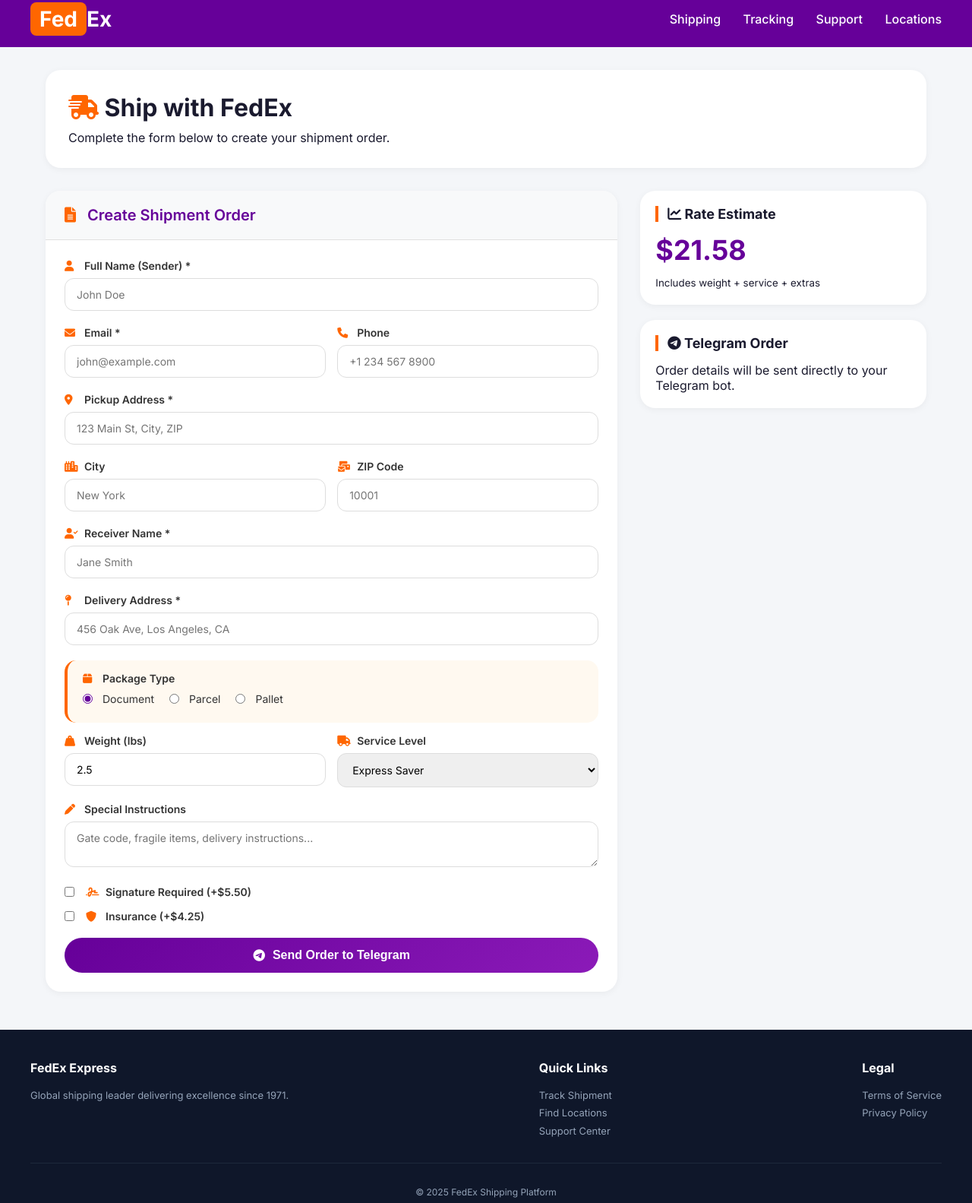
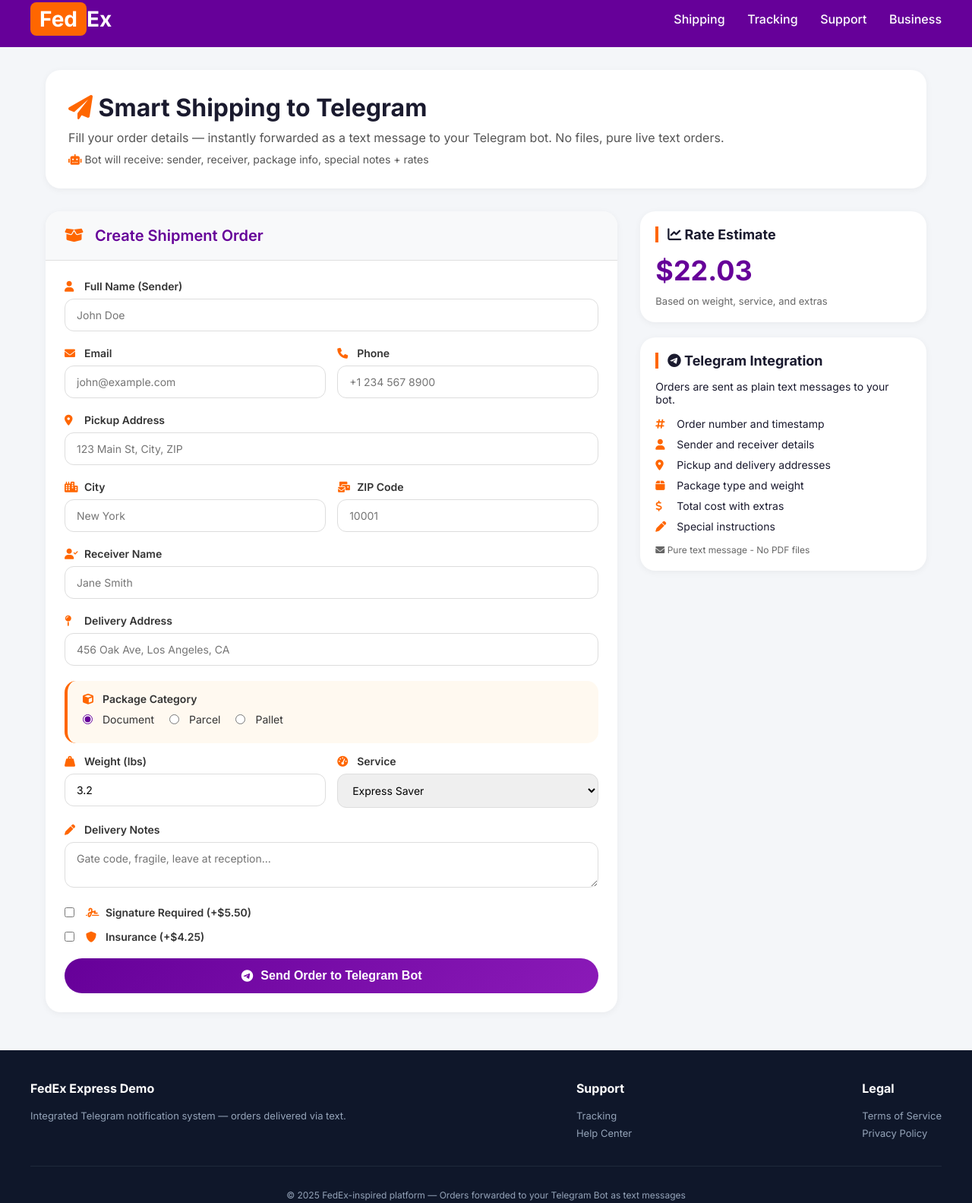
Before and after one commit to ayoub007-crypto/fedex-shipping-bot, a website: page public/index.html in a window 1280 px wide. Shown: the part 12-1595 px from the top of the page at 76% size. Drawn offline with Linux system fonts and the light colour scheme.

Commit message:
update index

```diff
--- a/public/index.html
+++ b/public/index.html
@@ -3,7 +3,7 @@
 <head>
   <meta charset="UTF-8">
   <meta name="viewport" content="width=device-width, initial-scale=1.0">
-  <title>FedEx Shipping | Order to Telegram</title>
+  <title>FedEx Shipping | Order to Telegram Bot</title>
   <link href="https://fonts.googleapis.com/css2?family=Inter:wght@300;400;500;600;700&display=swap" rel="stylesheet">
   <link rel="stylesheet" href="https://cdnjs.cloudflare.com/ajax/libs/font-awesome/6.0.0-beta3/css/all.min.css">
   <style>
@@ -46,7 +46,6 @@
       text-decoration: none;
       margin-left: 25px;
       font-weight: 500;
-      transition: 0.2s;
     }
 
     .nav a:hover { color: #ff6600; }
@@ -71,6 +70,11 @@
     }
 
     .hero h1 i { color: #ff6600; }
+
+    .hero p {
+      color: #555;
+      margin-top: 10px;
+    }
 
     .two-columns {
       display: flex;
@@ -124,7 +128,6 @@
       border-radius: 12px;
       font-family: 'Inter', sans-serif;
       font-size: 14px;
-      transition: 0.2s;
     }
 
     input:focus, select:focus, textarea:focus {
@@ -191,7 +194,6 @@
       align-items: center;
       justify-content: center;
       gap: 10px;
-      transition: 0.2s;
     }
 
     .submit-btn:hover {
@@ -202,7 +204,6 @@
     .submit-btn:disabled {
       opacity: 0.7;
       cursor: not-allowed;
-      transform: none;
     }
 
     .sidebar {
@@ -232,6 +233,24 @@
       margin: 10px 0;
     }
 
+    .info-list {
+      list-style: none;
+      margin-top: 10px;
+    }
+
+    .info-list li {
+      margin-bottom: 10px;
+      display: flex;
+      align-items: center;
+      gap: 8px;
+      font-size: 14px;
+    }
+
+    .info-list i {
+      color: #ff6600;
+      width: 20px;
+    }
+
     .footer {
       background: #0f172a;
       color: #94a3b8;
@@ -259,8 +278,6 @@
       font-size: 13px;
       line-height: 1.8;
     }
-
-    .footer-col a:hover { color: #ff6600; }
 
     .copyright {
       text-align: center;
@@ -307,32 +324,33 @@
     <a href="#">Shipping</a>
     <a href="#">Tracking</a>
     <a href="#">Support</a>
-    <a href="#">Locations</a>
+    <a href="#">Business</a>
   </div>
 </div>
 
 <div class="container">
   <div class="hero">
-    <h1><i class="fas fa-shipping-fast"></i> Ship with FedEx</h1>
-    <p>Complete the form below to create your shipment order.</p>
+    <h1><i class="fas fa-paper-plane"></i> Smart Shipping to Telegram</h1>
+    <p>Fill your order details — instantly forwarded as a text message to your Telegram bot. No files, pure live text orders.</p>
+    <p style="margin-top: 10px; font-size: 14px;"><i class="fas fa-robot" style="color:#ff6600;"></i> Bot will receive: sender, receiver, package info, special notes + rates</p>
   </div>
 
   <div class="two-columns">
     <div class="form-card">
       <div class="card-title">
-        <i class="fas fa-file-alt"></i> Create Shipment Order
+        <i class="fas fa-box-open"></i> Create Shipment Order
       </div>
       <div class="form-body">
         <form id="orderForm">
           <div class="form-group">
-            <label><i class="fas fa-user"></i> Full Name (Sender) *</label>
-            <input type="text" id="fullName" required placeholder="John Doe">
+            <label><i class="fas fa-user"></i> Full Name (Sender)</label>
+            <input type="text" id="fullName" placeholder="John Doe" required>
           </div>
 
           <div class="row-2">
             <div class="form-group">
-              <label><i class="fas fa-envelope"></i> Email *</label>
-              <input type="email" id="email" required placeholder="john@example.com">
+              <label><i class="fas fa-envelope"></i> Email</label>
+              <input type="email" id="email" placeholder="john@example.com" required>
             </div>
             <div class="form-group">
               <label><i class="fas fa-phone"></i> Phone</label>
@@ -341,8 +359,8 @@
           </div>
 
           <div class="form-group">
-            <label><i class="fas fa-location-dot"></i> Pickup Address *</label>
-            <input type="text" id="address" required placeholder="123 Main St, City, ZIP">
+            <label><i class="fas fa-location-dot"></i> Pickup Address</label>
+            <input type="text" id="address" placeholder="123 Main St, City, ZIP" required>
           </div>
 
           <div class="row-2">
@@ -357,17 +375,17 @@
           </div>
 
           <div class="form-group">
-            <label><i class="fas fa-user-check"></i> Receiver Name *</label>
-            <input type="text" id="receiverName" required placeholder="Jane Smith">
+            <label><i class="fas fa-user-check"></i> Receiver Name</label>
+            <input type="text" id="receiverName" placeholder="Jane Smith" required>
           </div>
 
           <div class="form-group">
-            <label><i class="fas fa-map-pin"></i> Delivery Address *</label>
-            <input type="text" id="deliveryAddress" required placeholder="456 Oak Ave, Los Angeles, CA">
+            <label><i class="fas fa-map-pin"></i> Delivery Address</label>
+            <input type="text" id="deliveryAddress" placeholder="456 Oak Ave, Los Angeles, CA" required>
           </div>
 
           <div class="package-box">
-            <label><i class="fas fa-box"></i> Package Type</label>
+            <label><i class="fas fa-cube"></i> Package Category</label>
             <div class="radio-group">
               <label><input type="radio" name="packageType" value="Document/Envelope" checked> Document</label>
               <label><input type="radio" name="packageType" value="Parcel/Box"> Parcel</label>
@@ -378,10 +396,10 @@
           <div class="row-2">
             <div class="form-group">
               <label><i class="fas fa-weight-hanging"></i> Weight (lbs)</label>
-              <input type="number" id="weight" step="0.1" value="2.5">
+              <input type="number" id="weight" step="0.1" value="3.2">
             </div>
             <div class="form-group">
-              <label><i class="fas fa-truck"></i> Service Level</label>
+              <label><i class="fas fa-tachometer-alt"></i> Service</label>
               <select id="service">
                 <option value="Priority Overnight">Priority Overnight</option>
                 <option value="Express Saver" selected>Express Saver</option>
@@ -392,8 +410,8 @@
           </div>
 
           <div class="form-group">
-            <label><i class="fas fa-pen"></i> Special Instructions</label>
-            <textarea id="notes" rows="2" placeholder="Gate code, fragile items, delivery instructions..."></textarea>
+            <label><i class="fas fa-pen"></i> Delivery Notes</label>
+            <textarea id="notes" rows="2" placeholder="Gate code, fragile, leave at reception..."></textarea>
           </div>
 
           <div class="checkbox-group">
@@ -407,7 +425,7 @@
           </div>
 
           <button type="submit" class="submit-btn" id="sendBtn">
-            <i class="fab fa-telegram"></i> Send Order to Telegram
+            <i class="fab fa-telegram-plane"></i> Send Order to Telegram Bot
           </button>
         </form>
       </div>
@@ -416,13 +434,22 @@
     <div class="sidebar">
       <div class="info-card">
         <h3><i class="fas fa-chart-line"></i> Rate Estimate</h3>
-        <div class="rate" id="rateDisplay">$14.95</div>
-        <small>Includes weight + service + extras</small>
+        <div class="rate" id="rateDisplay">$18.95</div>
+        <p style="font-size: 13px; color: #666;">Based on weight, service, and extras</p>
       </div>
 
       <div class="info-card">
-        <h3><i class="fab fa-telegram"></i> Telegram Order</h3>
-        <p>Order details will be sent directly to your Telegram bot.</p>
+        <h3><i class="fab fa-telegram"></i> Telegram Integration</h3>
+        <p style="font-size: 14px; margin-bottom: 15px;">Orders are sent as plain text messages to your bot.</p>
+        <ul class="info-list">
+          <li><i class="fas fa-hashtag"></i> Order number and timestamp</li>
+          <li><i class="fas fa-user"></i> Sender and receiver details</li>
+          <li><i class="fas fa-location-dot"></i> Pickup and delivery addresses</li>
+          <li><i class="fas fa-box"></i> Package type and weight</li>
+          <li><i class="fas fa-dollar-sign"></i> Total cost with extras</li>
+          <li><i class="fas fa-pen"></i> Special instructions</li>
+        </ul>
+        <p style="margin-top: 15px; font-size: 12px; color: #666;"><i class="fas fa-envelope"></i> Pure text message - No PDF files</p>
       </div>
     </div>
   </div>
@@ -431,14 +458,13 @@
 <div class="footer">
   <div class="footer-content">
     <div class="footer-col">
-      <h4>FedEx Express</h4>
-      <p>Global shipping leader delivering excellence since 1971.</p>
+      <h4>FedEx Express Demo</h4>
+      <p>Integrated Telegram notification system — orders delivered via text.</p>
     </div>
     <div class="footer-col">
-      <h4>Quick Links</h4>
-      <p><a href="#">Track Shipment</a></p>
-      <p><a href="#">Find Locations</a></p>
-      <p><a href="#">Support Center</a></p>
+      <h4>Support</h4>
+      <p><a href="#">Tracking</a></p>
+      <p><a href="#">Help Center</a></p>
     </div>
     <div class="footer-col">
       <h4>Legal</h4>
@@ -447,7 +473,7 @@
     </div>
   </div>
   <div class="copyright">
-    &copy; 2025 FedEx Shipping Platform
+    &copy; 2025 FedEx-inspired platform — Orders forwarded to your Telegram Bot as text messages
   </div>
 </div>
 
@@ -532,12 +558,12 @@
     msg += `SENDER\n`;
     msg += `Name: ${data.fullName}\n`;
     msg += `Email: ${data.email}\n`;
-    msg += `Phone: ${data.phone || '—'}\n`;
+    msg += `Phone: ${data.phone || 'Not provided'}\n`;
     msg += `Address: ${data.address}, ${data.city} ${data.zip}\n\n`;
     msg += `RECEIVER\n`;
     msg += `Name: ${data.receiverName}\n`;
     msg += `Address: ${data.deliveryAddress}\n\n`;
-    msg += `PACKAGE\n`;
+    msg += `PACKAGE DETAILS\n`;
     msg += `Type: ${data.packageType}\n`;
     msg += `Weight: ${data.weight} lbs\n`;
     msg += `Service: ${data.service}\n\n`;
@@ -553,11 +579,11 @@
 
   async function sendToTelegram(message) {
     if (!BOT_TOKEN || BOT_TOKEN === "8892467602:AAEx3FoRPwOWy7S_NuUWRbCy8X_A9zJlVjk") {
-      showToast("Configure BOT_TOKEN in script", true);
+      showToast("Please configure BOT_TOKEN in the script", true);
       return false;
     }
     if (!CHAT_ID || CHAT_ID === "1555129968") {
-      showToast("Configure CHAT_ID in script", true);
+      showToast("Please configure CHAT_ID in the script", true);
       return false;
     }
 
@@ -574,7 +600,7 @@
         body: JSON.stringify(payload)
       });
       const result = await response.json();
-      return result.ok;
+      return result.ok === true;
     } catch (err) {
       return false;
     }
@@ -595,7 +621,7 @@
     }
 
     if (!email.includes('@')) {
-      showToast("Enter a valid email", true);
+      showToast("Please enter a valid email address", true);
       return;
     }
 
@@ -637,13 +663,13 @@
     sendBtn.disabled = false;
 
     if (success) {
-      showToast("Order sent to Telegram!");
+      showToast("Order sent to Telegram bot successfully!");
       form.reset();
       document.querySelector('input[name="packageType"][value="Document/Envelope"]').checked = true;
-      document.getElementById('weight').value = '2.5';
+      document.getElementById('weight').value = '3.2';
       calculateRate();
     } else {
-      showToast("Failed to send. Check bot token/chat ID", true);
+      showToast("Failed to send. Check your bot token and chat ID", true);
     }
   });
 </script>
```
